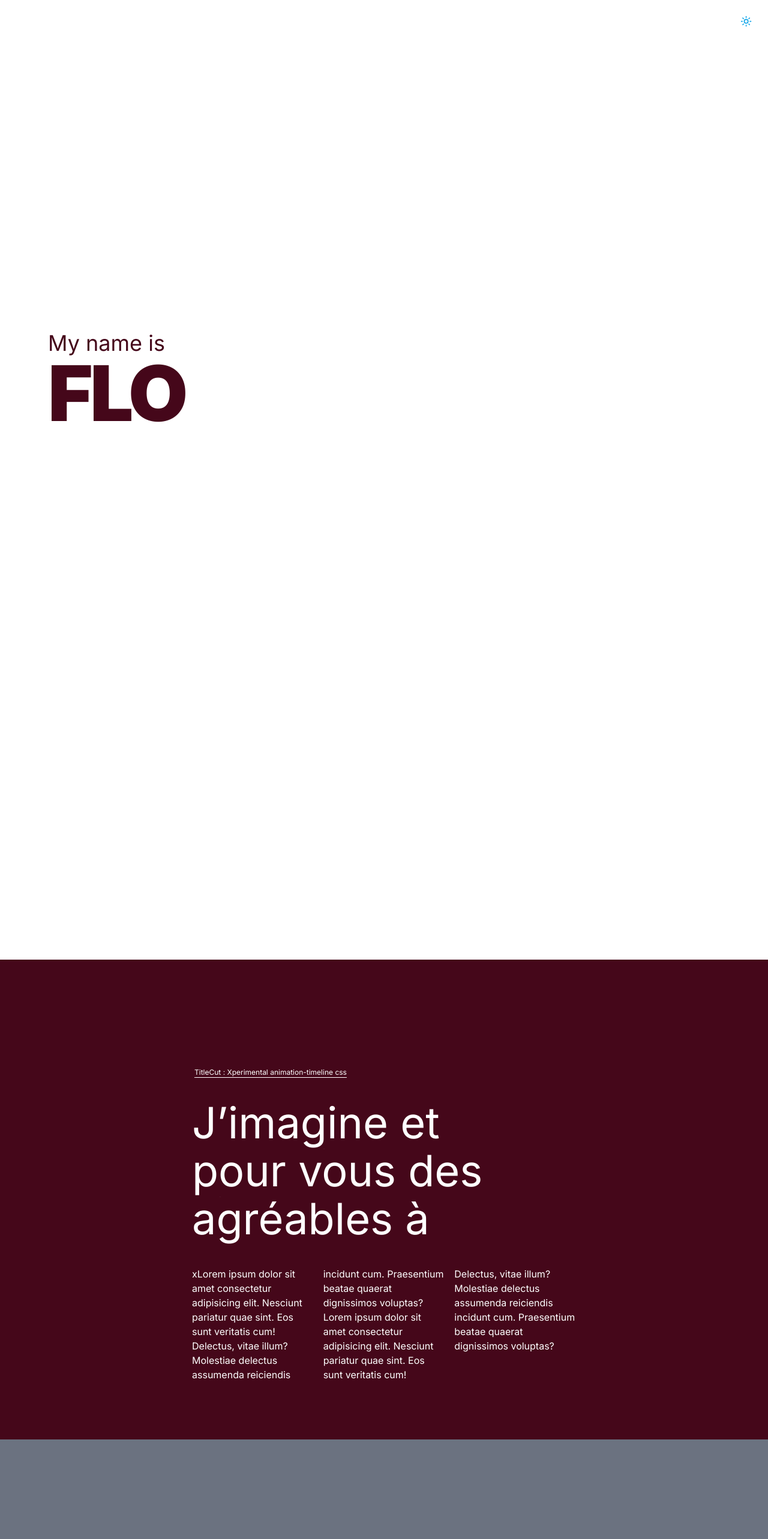
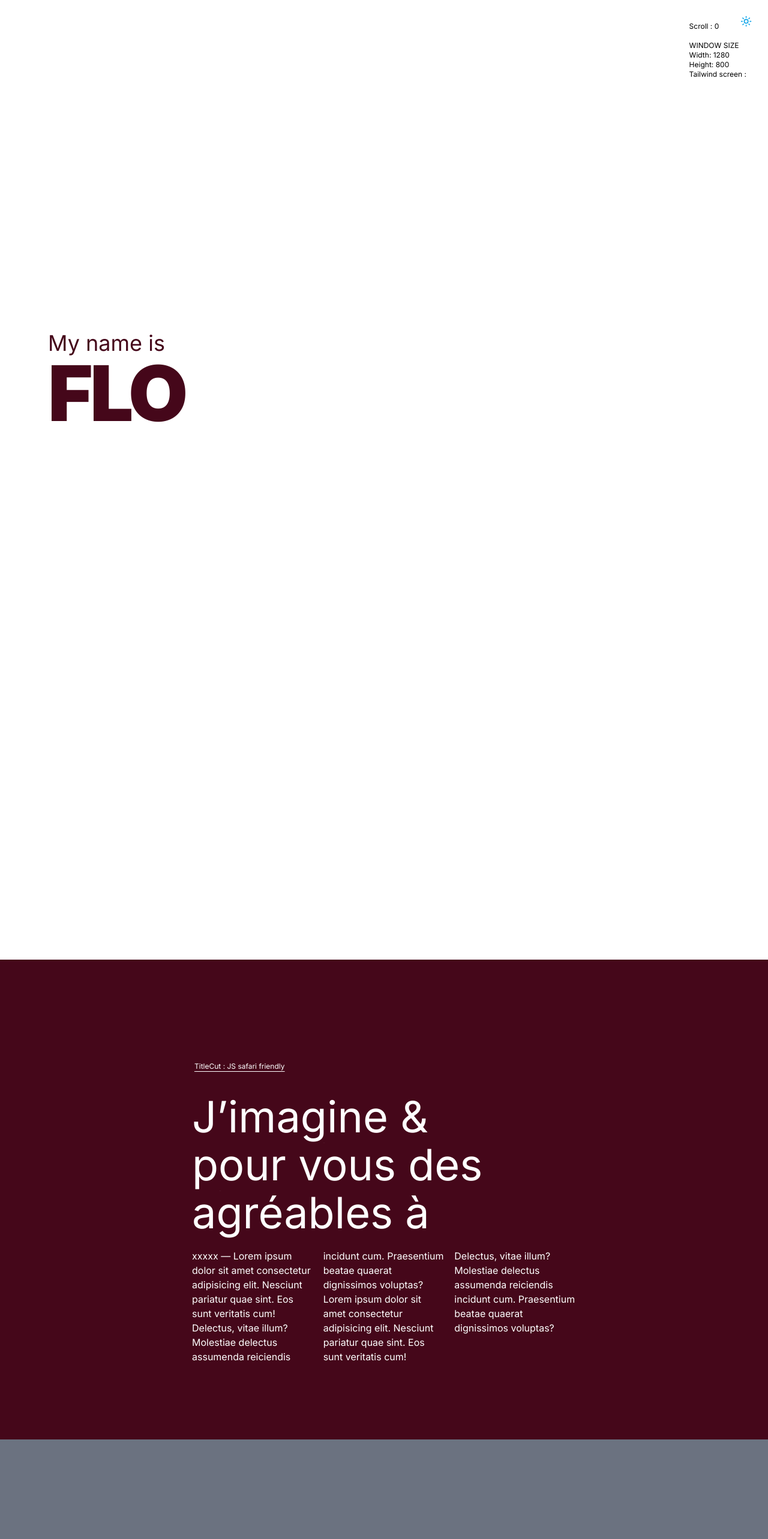
Before and after one commit to MrTuttle/flo, a Next.js app: page / in a window 1280 px wide. Shown: the top 2566 px of the page at 60% size. Built offline with nearby package versions, Linux system fonts and the light colour scheme.

Commit message:
somme css

```diff
--- a/app/page.tsx
+++ b/app/page.tsx
@@ -16,6 +16,7 @@ import { useMotionValueEvent, useScroll } from "framer-motion";
 import HeroContainer from "@/components/home/HeroContainer";
 import HeroUnderFrame from "@/components/home/HeroUnderFrame";
 import ScrollPositionDetector from "@/components/utlis/ScrollPositionDetector";
+import HeroCurtainContent from "@/components/home/HeroCurtainContent";
 
 export default function Home() {
   // const { scrollY } = useScroll();
@@ -41,25 +42,42 @@ export default function Home() {
 
   return (
     <>
-      {/* <WindowsSizeDetector /> */}
+      <WindowsSizeDetector />
       <div className="fixed z-50 top-0 right-0 p-4">
         <ModeToggle />
       </div>
 
       <HeroContainer classnameprops="flex flex-col justify-end bg-white dark:bg-darkflo w-full">
-        <div className="p-20">
-          <h1 className=" text-4xl text-darkflo dark:text-white">My name is</h1>
-          <h1 className="text-9xl text-darkflo dark:text-white font-black tracking-[-0.3rem]">
-            FLO
-          </h1>
-        </div>
+        <HeroCurtainContent />
       </HeroContainer>
       {/* Important div for HeroContainer working */}
       {/* a div element with svh height is required to correctly display following content */}
 
-      <div className="h-svh"></div>
+      <div className="h-screen"></div>
+      <div className=" bg-darkflo text-white pt-20 px-10 py-10 md:px-30 lg:px-40 xl:px-80 flex flex-col justify-center gap-4 min-h-screen">
+        <p className=" underline underline-offset-4 w-auto text-xs p-1 mb-5">
+          TitleCut : JS safari friendly
+        </p>
+        <div>
+          <TitleCut>J’imagine & conçois,</TitleCut>
+          <TitleCut>pour vous des sites</TitleCut>
+          <TitleCut>agréables à consulter</TitleCut>
+        </div>
+        <div className="column-1 sm:columns-2 lg:columns-3 2xl:columns-4">
+          <p className="text-white">
+            xxxxx — Lorem ipsum dolor sit amet consectetur adipisicing elit.
+            Nesciunt pariatur quae sint. Eos sunt veritatis cum! Delectus, vitae
+            illum? Molestiae delectus assumenda reiciendis incidunt cum.
+            Praesentium beatae quaerat dignissimos voluptas? Lorem ipsum dolor
+            sit amet consectetur adipisicing elit. Nesciunt pariatur quae sint.
+            Eos sunt veritatis cum! Delectus, vitae illum? Molestiae delectus
+            assumenda reiciendis incidunt cum. Praesentium beatae quaerat
+            dignissimos voluptas?
+          </p>
+        </div>
+      </div>
 
-      <ParagrapheColones>
+      {/* <ParagrapheColones>
         xLorem ipsum dolor sit amet consectetur adipisicing elit. Nesciunt
         pariatur quae sint. Eos sunt veritatis cum! Delectus, vitae illum?
         Molestiae delectus assumenda reiciendis incidunt cum. Praesentium beatae
@@ -67,7 +85,7 @@ export default function Home() {
         adipisicing elit. Nesciunt pariatur quae sint. Eos sunt veritatis cum!
         Delectus, vitae illum? Molestiae delectus assumenda reiciendis incidunt
         cum. Praesentium beatae quaerat dignissimos voluptas?
-      </ParagrapheColones>
+      </ParagrapheColones> */}
 
       <div className=" bg-gray-500 text-white pt-20 px-10 py-10 md:px-30 lg:px-40 xl:px-80 flex flex-col justify-center gap-4 min-h-screen">
         <p className=" underline underline-offset-4 w-auto text-xs p-1 mb-5">
@@ -91,7 +109,7 @@ export default function Home() {
           </p>
         </div>
       </div>
-      <div className="bg-greenflo text-emerald-900 pt-20 px-20 md:px-30 lg:px-40 xl:px-80 flex flex-col justify-center gap-4 min-h-svh">
+      <div className="bg-greenflo text-emerald-900 pt-20 px-10 py-10 md:px-30 lg:px-40 xl:px-80 flex flex-col justify-center gap-4 min-h-screen">
         <p className=" underline underline-offset-4 w-auto text-emerald-950 text-xs p-1 mb-5">
           TitleCut : JS safari friendly
         </p>
@@ -113,7 +131,7 @@ export default function Home() {
           </p>
         </div>
       </div>
-      <div className=" bg-gray-500 text-white pt-20 px-20 md:px-30 lg:px-40 xl:px-80 flex flex-col justify-center gap-4 min-h-svh">
+      <div className=" bg-gray-500 text-white pt-20 px-10 py-10 md:px-30 lg:px-40 xl:px-80 flex flex-col justify-center gap-4 min-h-screen">
         <p className=" underline underline-offset-4 w-auto text-xs p-1 mb-5">
           TitleCut : JS safari friendly
         </p>
@@ -135,7 +153,7 @@ export default function Home() {
           </p>
         </div>
       </div>
-      <div className="bg-bluflo text-white pt-20 px-20 md:px-30 lg:px-40 xl:px-80 flex flex-col justify-center gap-4 min-h-svh">
+      <div className="bg-bluflo text-white pt-20 px-10 py-10 md:px-30 lg:px-40 xl:px-80 flex flex-col justify-center gap-4 min-h-screen">
         {/* <div className="text-white text-4xl sm:text-6xl md:text-7xl sm:pb-20">
           <h1>Mobile first, l’accès direct au net, c’est dans la poche! </h1>
         </div> */}
--- a/components/home/HeroContainer.tsx
+++ b/components/home/HeroContainer.tsx
@@ -30,7 +30,7 @@ const HeroContainer = ({ children, classnameprops }: Props) => {
   const contentContainer = () => {
     return (
       <>
-        <div className="h-svh">
+        <div className="h-screen">
           <div
             // style={{ height: `90svh` }}
             style={
@@ -41,7 +41,7 @@ const HeroContainer = ({ children, classnameprops }: Props) => {
                 ? { position: `fixed` }
                 : { top: `${windowHeight}px`, position: `absolute` }
             }
-            className="h-svh flex flex-col justify-end w-full bg-bluflo"
+            className="h-screen flex flex-col justify-end w-full bg-bluflo"
           >
             <HeroUnderFrame />
           </div>
--- /dev/null
+++ b/components/home/HeroCurtainContent.tsx
@@ -0,0 +1,14 @@
+import React from "react";
+
+const HeroCurtainContent = () => {
+  return (
+    <div className="p-20">
+      <h1 className=" text-4xl text-darkflo dark:text-white">My name is</h1>
+      <h1 className="text-9xl text-darkflo dark:text-white font-black tracking-[-0.3rem]">
+        FLO
+      </h1>
+    </div>
+  );
+};
+
+export default HeroCurtainContent;
--- a/components/utlis/WindowsSizeDetector.tsx
+++ b/components/utlis/WindowsSizeDetector.tsx
@@ -29,14 +29,50 @@ export default function WindowsSizeDetector() {
   // const { width, height } = useWindowSize();
   const windowSize = useWindowSize();
 
+  const screenTWcond = (width: number) => {
+    let message;
+    const twscreens = {
+      sm: 640,
+      md: 728,
+      lg: 1024,
+      xl: 1280,
+      xxl: 1536,
+    };
+    if (width < 640) {
+      message = "before sm";
+    }
+    if (width > 640 && width < 768) {
+      message = `sm: ${twscreens.sm}`;
+    }
+    if (width > 768 && width < 1024) {
+      message = `md: ${twscreens.md}`;
+    }
+    if (width > 1024 && width < 1280) {
+      message = `lg: ${twscreens.lg}`;
+    }
+    if (width > 1280 && width < 1536) {
+      message = `xl: ${twscreens.xl}`;
+    }
+    if (width > 1536) {
+      message = `2xl: ${twscreens.xxl}`;
+    }
+    return message;
+  };
+
   return (
     // <div>
     //   <p>Window Width: {width}</p>
     //   <p>Window Height: {height}</p>
     // </div>
-    <div className=" z-50 fixed bottom-0 right-0  bg-red-500 my-border-red w-auto p-4">
+    <div
+      style={{ position: "fixed", top: 20, right: 20, zIndex: 100 }}
+      className="text-white p-4 text-xs mix-blend-difference"
+    >
+      <ScrollPositionDetector />
+      <p>
+        <br />
+      </p>
       <p>WINDOW SIZE</p>
-      <ScrollPositionDetector />
       <p>
         <span>Width: </span>
         {windowSize.width}
@@ -45,11 +81,8 @@ export default function WindowsSizeDetector() {
         <span>Height: </span>
         {windowSize.height}
       </p>
-      <p>
-        {windowSize.width < 768
-          ? "TW width < md (768px)"
-          : "TW width < lg (1024px)"}
-      </p>
+
+      <p>Tailwind screen : {screenTWcond(windowSize.width)}</p>
     </div>
   );
 }
```
